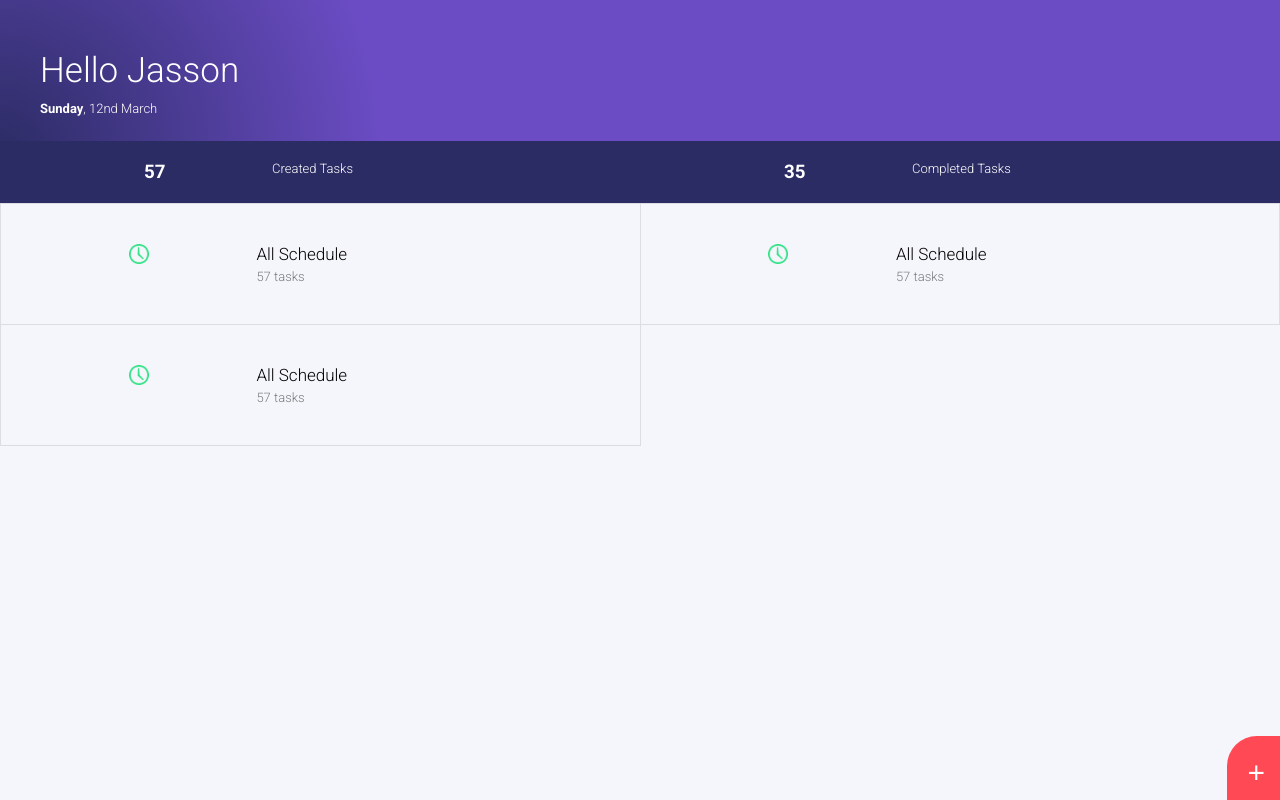
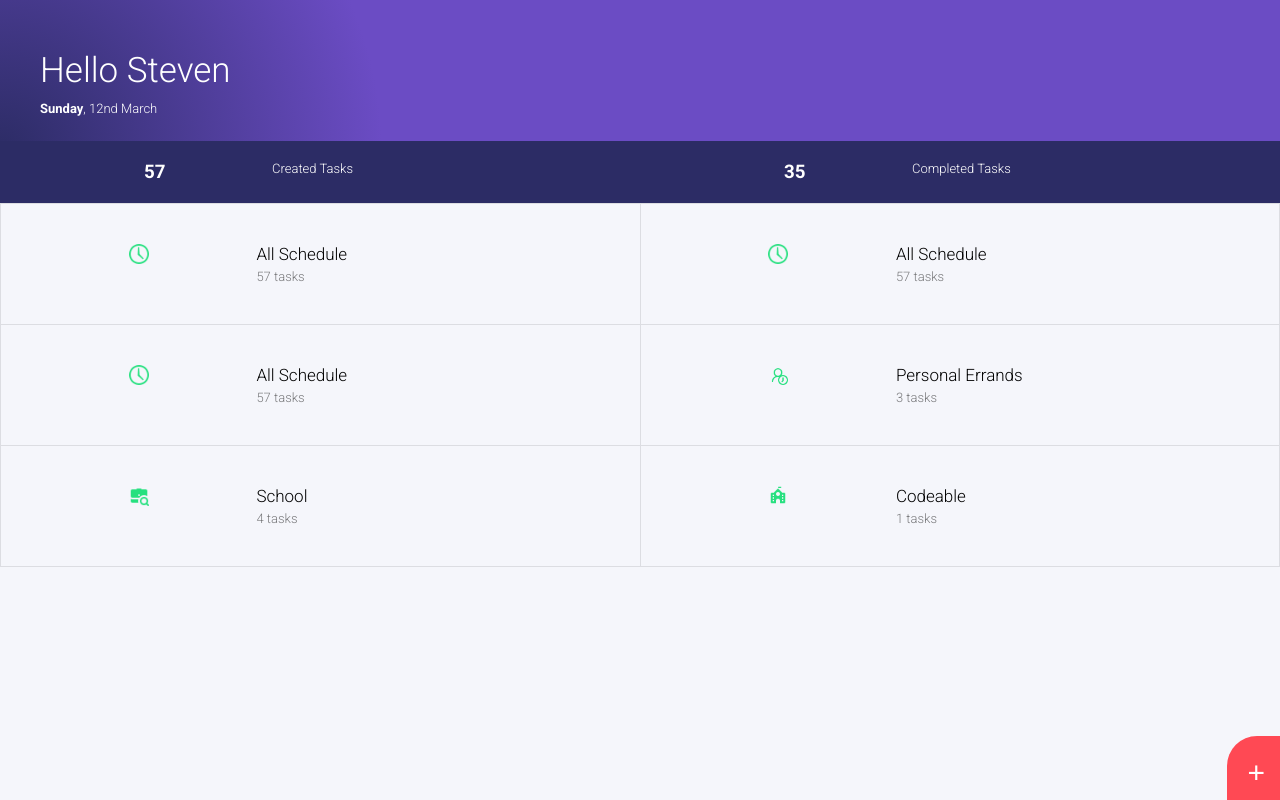
Before and after one commit to StevenACZ/ToDo-List-JS, a plain HTML site: page index.html in a window 1280 px wide. Drawn offline with Linux system fonts and the light colour scheme.

Commit message:
Ya se muestra las categorias creadas por el usuario y sus respectivas tareas

```diff
--- a/css/pages/category-projects.css
+++ b/css/pages/category-projects.css
@@ -62,6 +62,8 @@
 
     .main__tasks {
       background-color: rgb(245,246,251);
+      display: flex;
+      flex-wrap: wrap;
     }
 
       .task {
@@ -103,7 +105,7 @@
 
           .info__more {
             margin-top: 15px;
-            border-top: 1px solid rgba(0,0,0,0.2);
+            border-top: 1px solid rgba(0,0,0,0.1);
             padding-top: 15px;
             display: grid;
             grid-template-columns: repeat(3, 1fr);
--- a/index.html
+++ b/index.html
@@ -12,7 +12,10 @@
       <section class="main-menu section-active">
         <header class="main-menu__header">
           <div class="header__first-look">
-            <h2 class="first-look__title">Hello Jasson</h2>
+            <h2 class="first-look__title">
+              Hello
+              <span class="user-name"></span>
+            </h2>
             <p class="first-look__subtitle"><span>Sunday</span>, 12nd March</p>
           </div>
 
@@ -107,7 +110,7 @@
         <header class="category-projects__header">
           <button class="btn btn--back btn-back-to-main-menu-from-category-projects"><img src="./img/icons8-flecha-izquierda-larga-50.png" alt=""></button>
           <div class="header__information">
-            <h3>Work Projects</h3>
+            <h3 class="header__information__title">Work Projects</h3>
             <p>Sunday, 12nd March</p>
           </div>
         </header>
--- a/js/scripts.js
+++ b/js/scripts.js
@@ -1,3 +1,143 @@
+// API MANUAL
+const userName = document.querySelector('.user-name');
+
+const gridCategories = document.querySelector('.grid-categories');
+
+const userData = {
+  userName: 'Steven',
+  categories: [
+    {
+      id: 'a123',
+      name: 'Personal Errands',
+      image: './img/icons8-user-clock-32.png',
+      tasks: [
+        {
+          name: 'Corres a las 5pm',
+          priority: true,
+          complete: false
+        },
+        {
+          name: 'Comer antes de salir a correr',
+          priority: false,
+          complete: false
+        },
+        {
+          name: 'Aprender React',
+          priority: true,
+          complete: false
+        }
+      ]
+    },
+    {
+      id: 'a121',
+      name: 'School',
+      image: './img/icons8-buscar-trabajo-correspondiente-24.png',
+      tasks: [
+        {
+          name: 'Ir a la clase de CTA',
+          priority: true,
+          complete: false
+        },
+        {
+          name: 'Entregar 4 soles a pepito',
+          priority: false,
+          complete: false
+        },
+        {
+          name: 'Hacer deveres con Luis',
+          priority: true,
+          complete: false
+        },
+        {
+          name: 'Jaja prueba 1',
+          priority: false,
+          complete: true
+        }
+      ]
+    },
+    {
+      id: 'a123232',
+      name: 'Codeable',
+      image: './img/icons8-edificio-escolar-30.png',
+      tasks: [
+        {
+          name: 'Hacer un ToDo List con JavaScript',
+          priority: true,
+          complete: false
+        }
+      ]
+    }
+  ]
+}
+
+// Pintando el nombre del usuario
+userName.textContent = userData.userName;
+
+// Pintando las categorias creadas por el usuario
+const drawCategories = () => {
+  userData.categories.forEach(({ id, name, tasks, image }) => {
+    const categoryItemElement = document.createElement('li');
+    categoryItemElement.classList.add('category__item');
+    categoryItemElement.id = id;
+    categoryItemElement.innerHTML = `
+    <div class="item__icon">
+      <img src="${image}">
+    </div>
+    <div class="item__name">
+      <h4>${ name }</h4>
+      <p>${ tasks.length } tasks</p>
+    </div>
+    `;
+
+    gridCategories.appendChild(categoryItemElement);
+  })
+}
+
+const searchCategoryById = (categoryItem) => {
+  return userData.categories.find(category => category.id == categoryItem.id);
+}
+
+const drawAllCategoryProjects = ({name:categoryName, tasks}) => {
+  // Limpiar las tareas anteriores
+  mainTasks.innerHTML = '';
+
+  // Dibujando el nombre de la categoria
+  headerCategoryProjectsTitle.textContent = categoryName;
+
+  tasks.forEach( ({name, priority, complete}) => {
+    const taskElement = document.createElement('li');
+    taskElement.classList.add('task');
+    taskElement.innerHTML = `
+    <div class="task__button">
+      <input type="checkbox" ${ complete && 'checked' }>
+    </div>
+
+    <div class="task__info">
+      <div class="info__main">
+        <h4>${name}</h4>
+        <p>${categoryName}</p>
+      </div>
+
+      <div class="info__more">
+        <button class="btn task--edit">
+          <img src="./img/icons8-editar-24.png" alt="edit">
+        </button>
+        <button class="btn task--delete">
+          <img src="./img/icons8-basura-24.png" alt="trash">
+        </button>
+        <button class="btn task--priority">
+          <img src="./img/icons8-estrella-24.png" alt="star">
+        </button>
+      </div>
+    </div>
+    `;
+
+    mainTasks.appendChild(taskElement);
+  })
+}
+
+drawCategories()
+
 const btnToAddNewCategory = document.querySelector('.btn-to-add-new-category');
 const btnToAddNewTask = document.querySelector('.btn-to-add-new-task');
 
@@ -11,6 +151,8 @@ const btnBackToCategoryProjectsFromNewTask = document.querySelector('.btn-back-t
 
 const categoriesItem = document.querySelectorAll('.category__item');
 
+const headerCategoryProjectsTitle = document.querySelector('.header__information__title');
+const mainTasks = document.querySelector('.main__tasks')
 
 // OPEN BUTTONS
 btnToAddNewCategory.addEventListener('click', () => {
@@ -21,8 +163,10 @@ btnToAddNewTask.addEventListener('click', () => {
   sectionAddNewTask.classList.add('section-active');
 });
 
+// Click en una categoria
 categoriesItem.forEach((categoryItem) => {
   categoryItem.addEventListener('click', () => {
+    drawAllCategoryProjects(searchCategoryById(categoryItem));
     sectionCategoryProjects.classList.add('section-active');
     btnToAddNewTask.style.zIndex = '20';
   })
```
